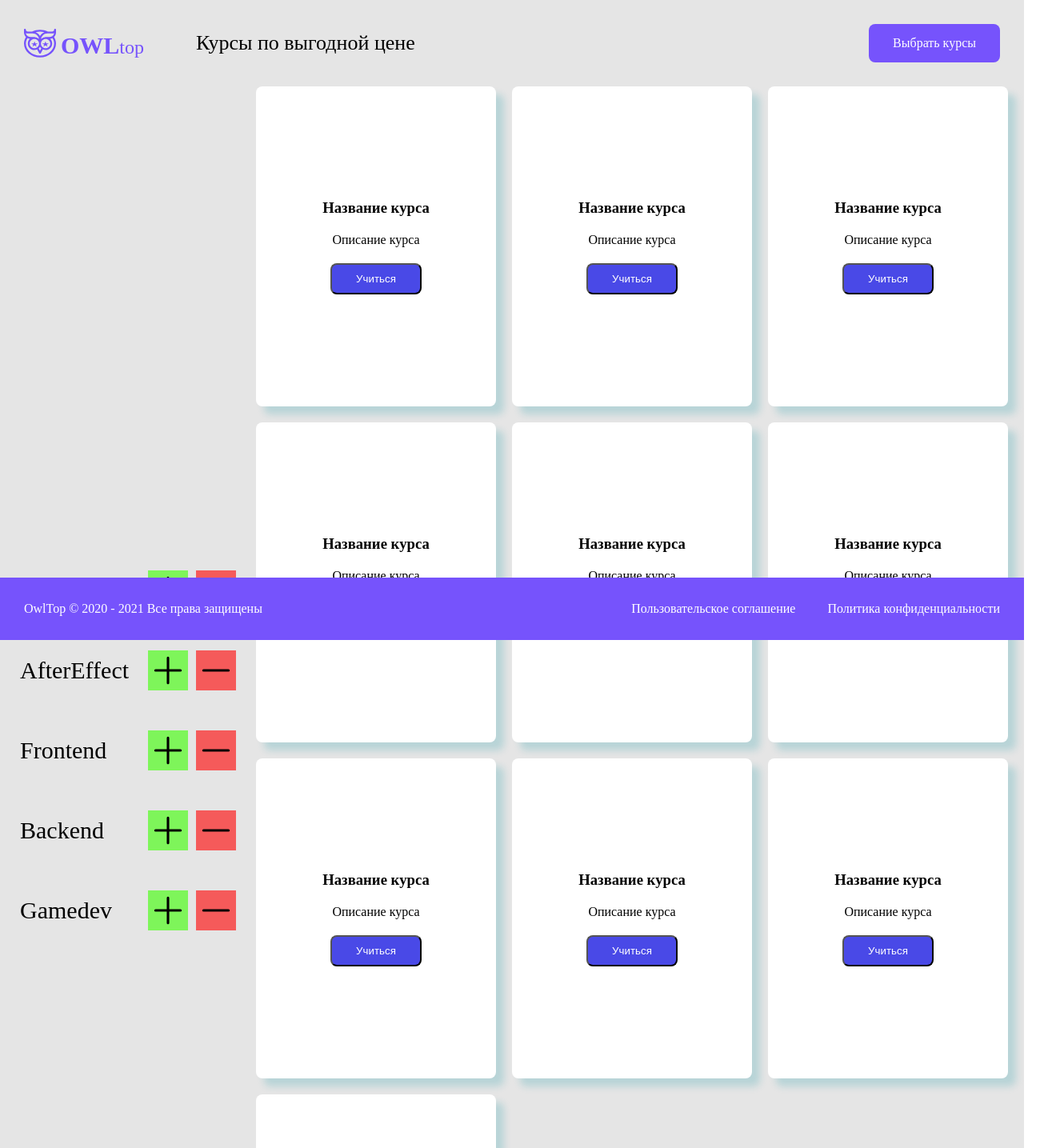
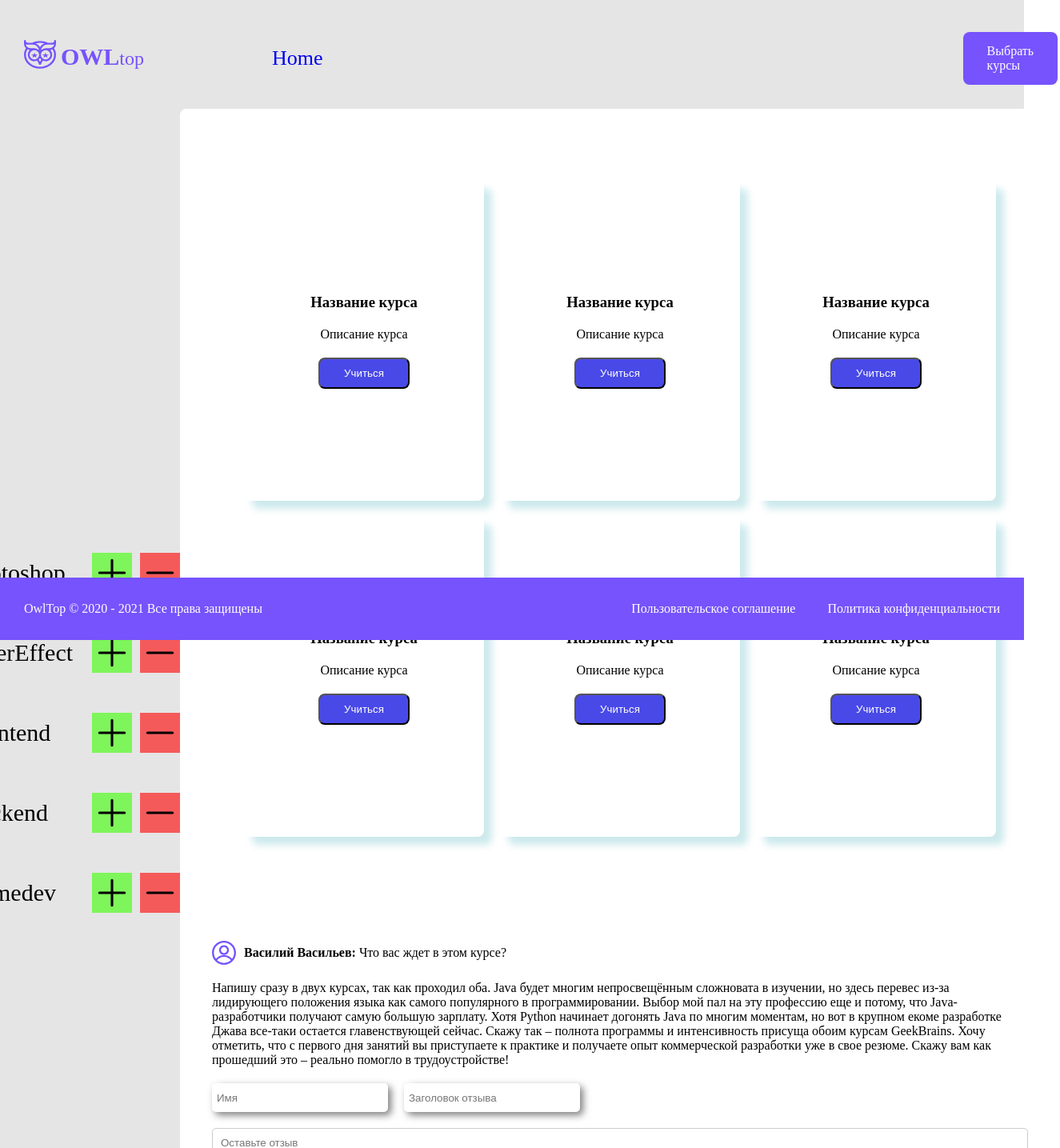
Before and after one commit to KirillPrushak/test-project, a React (Create React App) app: page /data in a window 1280 px wide. Shown: the top 1435 px of the page at 80% size, 1325 px wide, since content can reach past the window. Built offline with nearby package versions, Linux system fonts and the light colour scheme.

Commit message:
style: fix styles

```diff
--- a/src/index.scss
+++ b/src/index.scss
@@ -3,3 +3,7 @@
   margin: 0;
   box-sizing: border-box;
 }
+
+a {
+  text-decoration: none;
+}
--- a/src/pages/data/index.scss
+++ b/src/pages/data/index.scss
@@ -11,8 +11,5 @@
 
   .main-section {
     flex: 3;
-    display: flex;
-    flex-wrap: wrap;
-    gap: 20px;
   }
 }
--- a/src/pages/data/index.tsx
+++ b/src/pages/data/index.tsx
@@ -1,6 +1,7 @@
-import Card from "../../shared/components/card";
+import CoursesList from "../../shared/components/coursesList";
 import Sidebar from "../../shared/sidebar";
 import "./index.scss";
+import Reviews from "../../shared/components/reviews/index";
 
 function DataPage() {
   return (
@@ -9,16 +10,8 @@ function DataPage() {
         <Sidebar />
       </div>
       <div className="main-section">
-        <Card />
-        <Card />
-        <Card />
-        <Card />
-        <Card />
-        <Card />
-        <Card />
-        <Card />
-        <Card />
-        <Card />
+        <CoursesList />
+        <Reviews />
       </div>
     </div>
   );
--- a/src/shared/components/buttons/buttonCourses/index.scss
+++ b/src/shared/components/buttons/buttonCourses/index.scss
@@ -6,7 +6,6 @@
   font-size: 16px;
   font-weight: 500;
   color: #ffffff;
-  text-decoration: none;
   display: flex;
   align-items: center;
   justify-content: center;
@@ -16,5 +15,4 @@
   background-color: #8e76f0;
   cursor: pointer;
   color: #000000;
-  text-decoration: none;
 }
--- a/src/shared/components/header/description/index.scss
+++ b/src/shared/components/header/description/index.scss
@@ -1,12 +1,15 @@
 .description-container {
   display: flex;
   align-items: center;
-  justify-content: space-between;
+  justify-content: center;
+  gap: 800px;
   width: 100%;
-  margin-left: 65px;
+  margin-top: 10px;
 
   .description {
-    p {
+    margin-left: 160px;
+
+    a {
       font-weight: 500;
       font-size: 26px;
     }
--- a/src/shared/components/header/description/index.tsx
+++ b/src/shared/components/header/description/index.tsx
@@ -5,7 +5,7 @@ function Description() {
   return (
     <div className="description-container">
       <div className="description">
-        <p>Курсы по выгодной цене</p>
+        <a href="/">Home</a>
       </div>
       <ButtonCourses />
     </div>
```
Also changed, not shown: public/reviews/user.svg (added).
